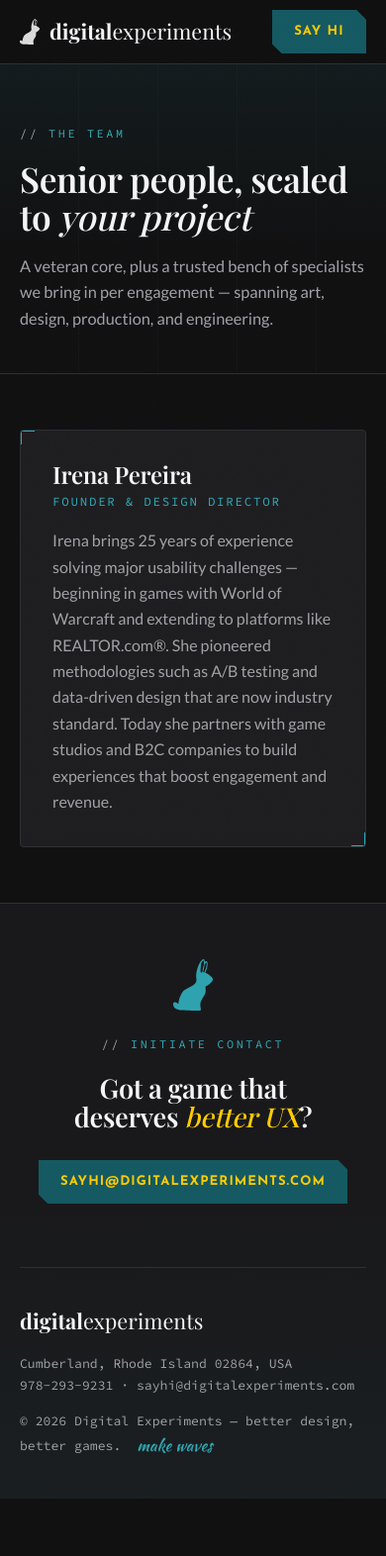
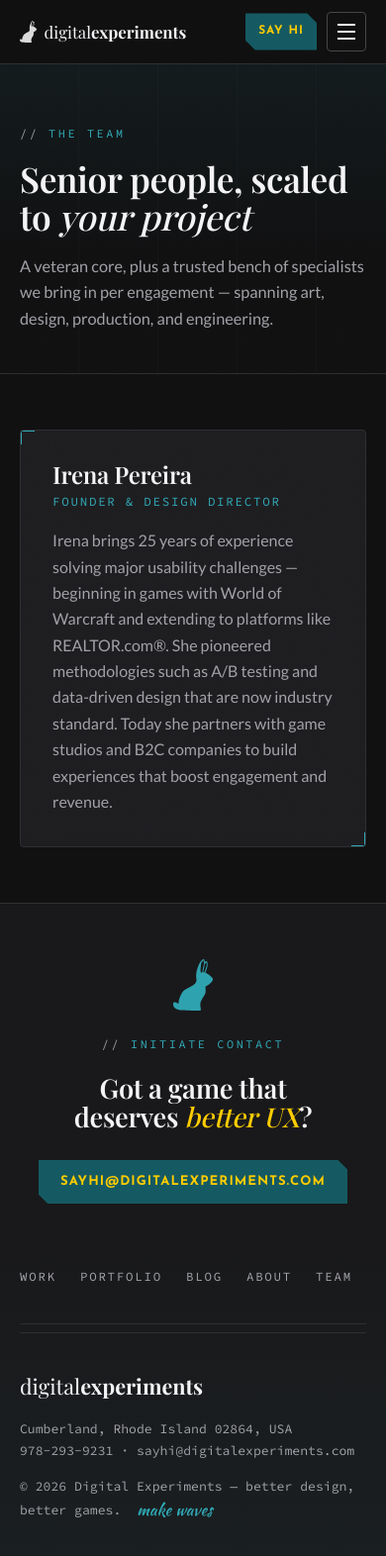
Before and after one commit to IrenaPereira/dxp-web, an Astro site: page /team in a window 390 px wide. Shown: the whole page at 99% size. Before the commit the page ends 1514 px from the top, so only its background shows below. Built offline with nearby package versions, Linux system fonts and the light colour scheme; Astro itself is replaced by a stand-in of ours; a web font is replaced by a local one.

Commit message:
Fix lost nav links: add mobile menu + footer nav
The header nav was display:none under 760px with no fallback, so
Work/Portfolio/Blog/About/Team were unreachable on narrow screens.
- Add an accessible hamburger toggle (aria-expanded) revealing the
  links in a dropdown on mobile; closes on link tap
- Add a footer nav with the same links as a reliable fallback
- Tidy the mobile bar: smaller wordmark/CTA so nothing clips

Co-Authored-By: Claude Opus 4.8 (1M context) <noreply@anthropic.com>

```diff
--- a/src/components/Footer.astro
+++ b/src/components/Footer.astro
@@ -11,8 +11,16 @@ const year = new Date().getFullYear();
       <a href="mailto:sayhi@digitalexperiments.com" class="btn btn-hot">sayhi@digitalexperiments.com</a>
     </div>
 
+    <nav class="foot-nav" aria-label="Footer">
+      <a href="/work">Work</a>
+      <a href="/portfolio">Portfolio</a>
+      <a href="/blog">Blog</a>
+      <a href="/about">About</a>
+      <a href="/team">Team</a>
+    </nav>
+
     <div class="meta">
-      <div class="wordmark"><b>digital</b>experiments</div>
+      <div class="wordmark">digital<b>experiments</b></div>
       <address>
         Cumberland, Rhode Island 02864, USA<br />
         <a href="tel:+19782939231">978-293-9231</a> ·
@@ -48,6 +56,24 @@ const year = new Date().getFullYear();
     vertical-align: -0.05em;
   }
 
+  .foot-nav {
+    display: flex;
+    flex-wrap: wrap;
+    gap: 1.5rem;
+    padding-bottom: 2.25rem;
+    border-bottom: 1px solid var(--border);
+    margin-bottom: 0.5rem;
+  }
+  .foot-nav a {
+    font-family: var(--font-mono);
+    text-transform: uppercase;
+    letter-spacing: 0.14em;
+    font-size: 0.78rem;
+    color: var(--text-muted);
+    transition: color 0.15s ease;
+  }
+  .foot-nav a:hover { color: var(--accent); }
+
   .meta {
     display: flex;
     flex-direction: column;
--- a/src/components/Header.astro
+++ b/src/components/Header.astro
@@ -8,13 +8,13 @@ const links = [
 ];
 ---
 
-<header class="site-header">
+<header class="site-header" data-open="false">
   <div class="container bar">
     <a href="/" class="wordmark" aria-label="Digital Experiments home">
       <img src="/brand/bunny-white.svg" alt="" aria-hidden="true" class="bunny" />
-      <span class="mark"><b>digital</b>experiments</span>
+      <span class="mark">digital<b>experiments</b></span>
     </a>
-    <nav aria-label="Primary">
+    <nav id="primary-nav" aria-label="Primary">
       <ul>
         {links.map((l) => (
           <li>
@@ -23,9 +23,27 @@ const links = [
         ))}
       </ul>
     </nav>
-    <a href="mailto:sayhi@digitalexperiments.com" class="btn btn-hot">Say hi</a>
+    <a href="mailto:sayhi@digitalexperiments.com" class="btn btn-hot say-hi">Say hi</a>
+    <button class="nav-toggle" aria-label="Menu" aria-expanded="false" aria-controls="primary-nav">
+      <span></span><span></span><span></span>
+    </button>
   </div>
 </header>
+
+<script>
+  const header = document.querySelector<HTMLElement>(".site-header")!;
+  const toggle = header.querySelector<HTMLButtonElement>(".nav-toggle")!;
+  const setOpen = (open: boolean) => {
+    header.setAttribute("data-open", String(open));
+    toggle.setAttribute("aria-expanded", String(open));
+  };
+  toggle.addEventListener("click", () =>
+    setOpen(header.getAttribute("data-open") !== "true"),
+  );
+  header
+    .querySelectorAll("#primary-nav a")
+    .forEach((a) => a.addEventListener("click", () => setOpen(false)));
+</script>
 
 <style>
   .site-header {
@@ -89,8 +107,60 @@ const links = [
   }
   nav a:hover { color: var(--text); }
 
+  /* Hamburger — hidden on desktop */
+  .nav-toggle {
+    display: none;
+    flex-direction: column;
+    justify-content: center;
+    gap: 5px;
+    width: 40px;
+    height: 40px;
+    padding: 0;
+    background: transparent;
+    border: 1px solid var(--border-bright);
+    border-radius: var(--radius);
+    cursor: pointer;
+  }
+  .nav-toggle span {
+    display: block;
+    width: 18px;
+    height: 2px;
+    margin-inline: auto;
+    background: var(--text);
+    transition: transform 0.2s ease, opacity 0.2s ease;
+  }
+  [data-open="true"] .nav-toggle span:nth-child(1) { transform: translateY(7px) rotate(45deg); }
+  [data-open="true"] .nav-toggle span:nth-child(2) { opacity: 0; }
+  [data-open="true"] .nav-toggle span:nth-child(3) { transform: translateY(-7px) rotate(-45deg); }
+
   @media (max-width: 760px) {
-    nav { display: none; }
-    .bar { justify-content: space-between; }
+    .nav-toggle { display: flex; flex: none; }
+    .bar { gap: 0.6rem; }
+    .wordmark .mark { font-size: 1.05rem; }
+    .wordmark .bunny { height: 22px; margin-right: 0.45rem; }
+    .say-hi { margin-left: auto; padding: 0.55rem 0.85rem; font-size: 0.74rem; }
+    nav {
+      position: absolute;
+      top: 64px;
+      left: 0;
+      right: 0;
+      margin: 0;
+      background: var(--bg-elev);
+      border-bottom: 1px solid var(--border);
+      overflow: hidden;
+      max-height: 0;
+      transition: max-height 0.25s ease;
+    }
+    [data-open="true"] nav { max-height: 70vh; }
+    nav ul {
+      flex-direction: column;
+      gap: 0;
+      padding: 0.25rem var(--gutter) 1rem;
+    }
+    nav li { border-top: 1px solid var(--border); }
+    nav a { display: block; padding: 1rem 0; font-size: 0.95rem; }
+  }
+  @media (prefers-reduced-motion: reduce) {
+    nav, .nav-toggle span { transition: none; }
   }
 </style>
--- a/src/styles/global.css
+++ b/src/styles/global.css
@@ -128,6 +128,7 @@ img { max-width: 100%; display: block; }
   text-transform: uppercase;
   letter-spacing: 0.08em;
   font-size: 0.82rem;
+  white-space: nowrap;
   background: var(--accent);
   color: #0a0c07;
   transition: background 0.15s ease, color 0.15s ease, box-shadow 0.15s ease;
```
Also changed, not shown: .claude/brand-voice-guidelines.md.
